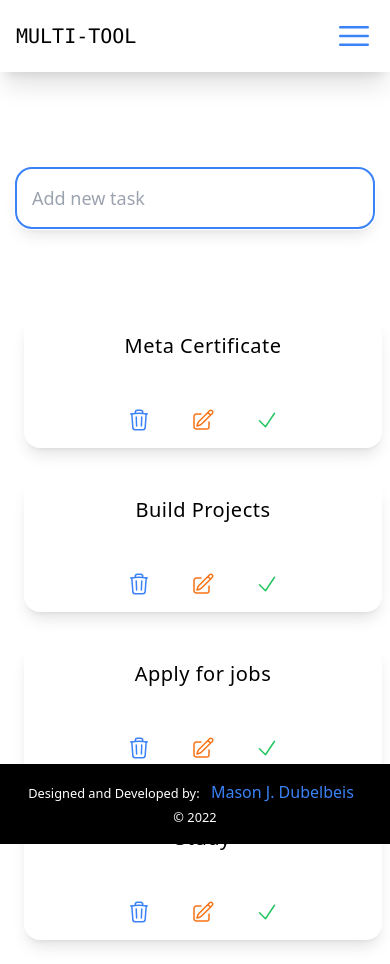
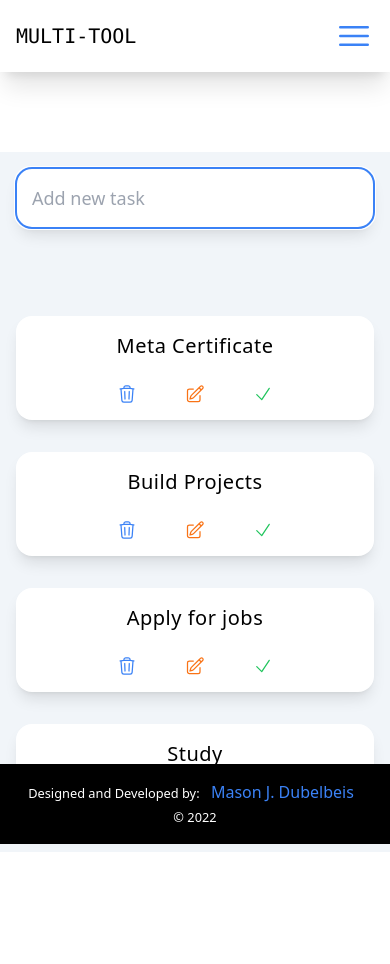
Before and after one commit to mdubelbeis/alarm-clock, a React (Vite) app: page /todo in a window 390 px wide. After the commit the page ends 852 px from the top, so only its background shows below. Built offline with nearby package versions, Linux system fonts and the light colour scheme.

Commit message:
styled for responsiveness

```diff
--- a/src/components/Clock/ClockNav.tsx
+++ b/src/components/Clock/ClockNav.tsx
@@ -8,7 +8,10 @@ const CLOCK_LIST = [
 const ClockNav: React.FC = () => {
   const listItem = CLOCK_LIST.map((item) => {
     return (
-      <li className="py-4 px-6 bg-white text-black shadow-lg tracking-wider rounded-lg hover:bg-black hover:text-white hover:cursor-pointer">
+      <li
+        key={item.id}
+        className="py-4 px-6 bg-white text-black shadow-lg tracking-wider rounded-lg hover:bg-black hover:text-white hover:cursor-pointer"
+      >
         <Link to={item.link}>{item.text}</Link>
       </li>
     );
--- a/src/components/ui/Time.tsx
+++ b/src/components/ui/Time.tsx
@@ -1,6 +1,6 @@
 import { useState, useEffect } from "react";
 
-const Clock: React.FC = () => {
+const Time: React.FC = () => {
   const [output, setOutput] = useState<string>(new Date().toLocaleTimeString());
 
   useEffect(() => {
@@ -10,10 +10,10 @@ const Clock: React.FC = () => {
   });
 
   return (
-    <p className="font-digital text-4xl text-center mt-20 bg-black py-10 rounded-xl">
+    <p className="font-digital text-4xl text-center bg-black text-green-500 py-10 rounded-xl">
       {output}
     </p>
   );
 };
 
-export default Clock;
+export default Time;
--- a/src/pages/Clock/Clock.tsx
+++ b/src/pages/Clock/Clock.tsx
@@ -16,7 +16,7 @@ import Time from "../../components/ui/Time";
 
 const Clock: React.FC = () => {
   return (
-    <div className="mt-20 flex flex-col gap-10 justify-around h-full items-center text-green-500">
+    <div className="flex flex-col justify-center items-center mt-10 gap-20">
       <ClockNav />
       <Time />
     </div>
--- a/src/pages/Clock/StopWatch.tsx
+++ b/src/pages/Clock/StopWatch.tsx
@@ -1,6 +1,7 @@
 import React from "react";
 import { Link } from "react-router-dom";
 import Icons from "../../components/ui/Icons";
+import Time from "../../components/ui/Time";
 
 const StopWatch: React.FC = () => {
   return (
@@ -15,7 +16,6 @@ const StopWatch: React.FC = () => {
           d="M5.25 7.5A2.25 2.25 0 017.5 5.25h9a2.25 2.25 0 012.25 2.25v9a2.25 2.25 0 01-2.25 2.25h-9a2.25 2.25 0 01-2.25-2.25v-9z"
         />
       </div>
-      <div>TIME</div>
       <nav>
         <ul>
           <li>
--- a/src/pages/Todo.tsx
+++ b/src/pages/Todo.tsx
@@ -13,19 +13,19 @@ const ICONS = [
     id: 1,
     name: "trashIcon",
     d: "M14.74 9l-.346 9m-4.788 0L9.26 9m9.968-3.21c.342.052.682.107 1.022.166m-1.022-.165L18.16 19.673a2.25 2.25 0 01-2.244 2.077H8.084a2.25 2.25 0 01-2.244-2.077L4.772 5.79m14.456 0a48.108 48.108 0 00-3.478-.397m-12 .562c.34-.059.68-.114 1.022-.165m0 0a48.11 48.11 0 013.478-.397m7.5 0v-.916c0-1.18-.91-2.164-2.09-2.201a51.964 51.964 0 00-3.32 0c-1.18.037-2.09 1.022-2.09 2.201v.916m7.5 0a48.667 48.667 0 00-7.5 0",
-    width: "w-6",
+    width: "w-5",
   },
   {
     id: 2,
     name: "editIcon",
     d: "M16.862 4.487l1.687-1.688a1.875 1.875 0 112.652 2.652L10.582 16.07a4.5 4.5 0 01-1.897 1.13L6 18l.8-2.685a4.5 4.5 0 011.13-1.897l8.932-8.931zm0 0L19.5 7.125M18 14v4.75A2.25 2.25 0 0115.75 21H5.25A2.25 2.25 0 013 18.75V8.25A2.25 2.25 0 015.25 6H10",
-    width: "w-6",
+    width: "w-5",
   },
   {
     id: 3,
     name: "completeIcon",
     d: "M4.5 12.75l6 6 9-13.5",
-    width: "w-6",
+    width: "w-5",
   },
 ];
 
@@ -44,18 +44,18 @@ const Todo: React.FC = () => {
     return (
       <li
         key={todo.id}
-        className="flex flex-col lg:flex-row xl:flex-col justify-between w-full gap-6 bg-white m-2 items-center p-4 rounded-2xl shadow-lg py-4 hover:bg-slate-100"
+        className="flex flex-col md:flex-row justify-between w-full mx-auto gap-6 bg-white m-2 items-center p-4 rounded-2xl shadow-lg py-4 hover:bg-slate-100"
       >
-        <h3 className="text-xl tracking-wide">{todo.todo}</h3>
-        <div className="pt-6 md:pt-6 lg:pt-0">
-          <ul className="flex gap-10">{icons}</ul>
+        <h3 className="text-xl lg:text-2xl tracking-wide">{todo.todo}</h3>
+        <div>
+          <ul className="flex gap-12">{icons}</ul>
         </div>
       </li>
     );
   });
 
   return (
-    <div className="p-4 max-w-6xl mx-auto flex flex-col gap-20 items-center mt-20">
+    <div className="p-4 max-w-6xl mx-auto flex flex-col gap-20 items-center mt-20 bg-slate-100">
       <form className="w-full">
         <label>
           <input
@@ -67,7 +67,7 @@ const Todo: React.FC = () => {
         </label>
       </form>
       <div className="w-full">
-        <ul className="flex flex-col lg:grid lg:grid-cols-2 gap-4">
+        <ul className="flex flex-col lg:grid md:grid-cols-2 gap-4">
           {todoList}
         </ul>
       </div>
```
